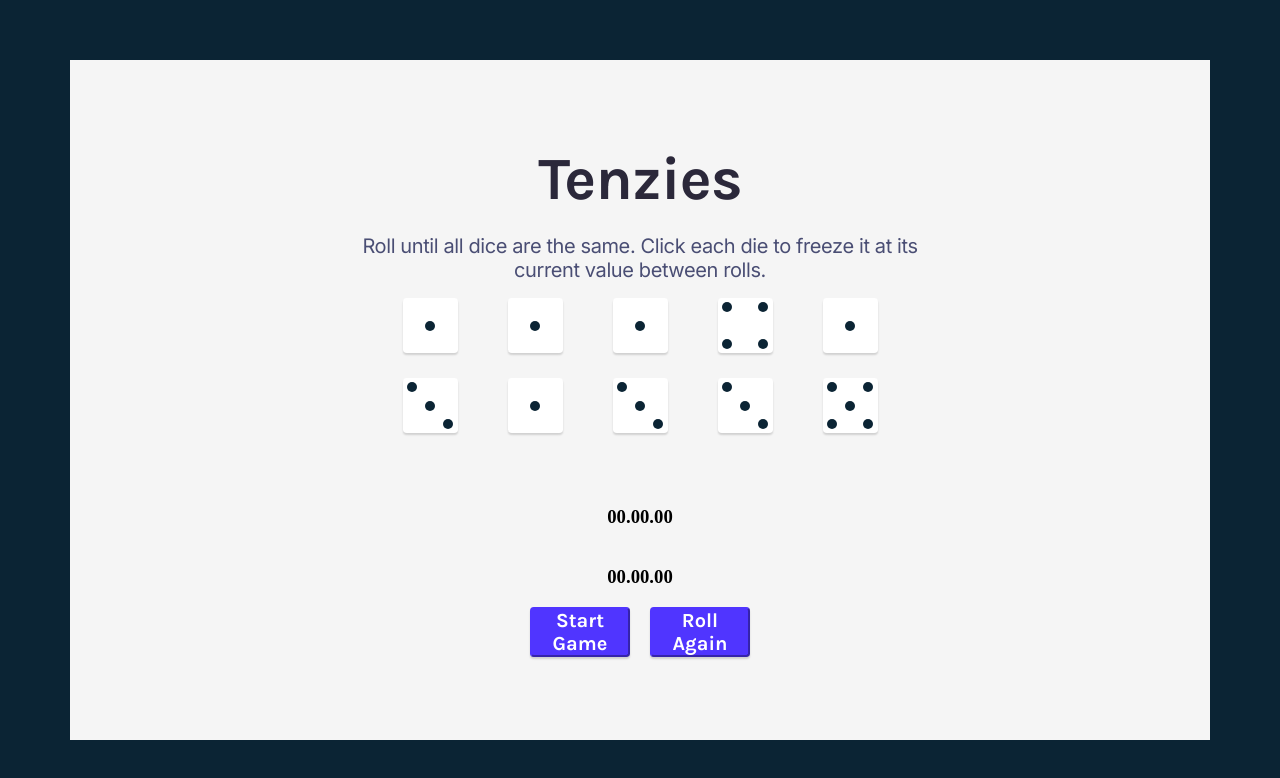
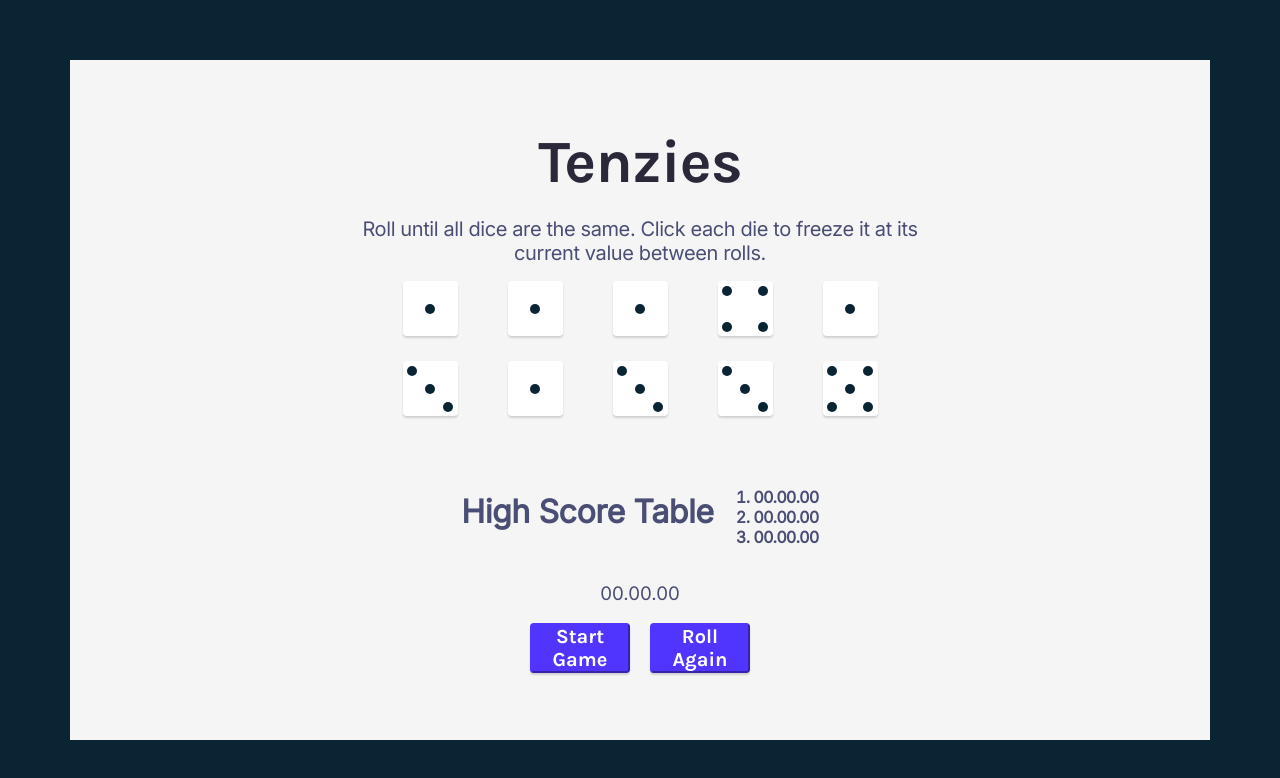
Before and after one commit to dwighthan/tenzies, a React (Create React App) app: page / in a window 1280 px wide. Shown: the top 778 px of the page. Built offline with nearby package versions, Linux system fonts and the light colour scheme.

Commit message:
finalizing highscore table and stopwatch

```diff
--- a/src/App.js
+++ b/src/App.js
@@ -19,47 +19,24 @@ function App() {
     //our state that changes when the game ends.
     const [tenzies, setTenzies] = React.useState(false)
 
-    //current highScore
-    React.useEffect(() => {
-      localStorage.setItem("score", JSON.stringify(123049))
-      const minuteTest = JSON.parse(localStorage.getItem("score"))
-      console.log(minuteTest)
-    })
+    const [highScore, setHighScore] = React.useState(localStorage.getItem("highScore") || "")
+    const [secondHighScore, setSecondHighScore] = React.useState(localStorage.getItem("secondHighScore") || "")
+    const [thirdHighScore, setThirdHighScore] = React.useState(localStorage.getItem("thirdHighScore") || "")
 
-      // React.useEffect(() => {
-
-      //   if (tenzies && !start) {
-      //     const highScoreMinutes = JSON.parse(localStorage.getItem("minuteScore"))
-      //     const highScoreSeconds = JSON.parse(localStorage.getItem("secondScore"))
-      //     const highScoreMilliSeconds = JSON.parse(localStorage.getItem("millSecondScore"))
-
-      //     const currentMinutes = (0 + Math.floor(time / 60000) % 60).slice(-2)
-      //     const currentSeconds = (0 + Math.floor(time / 1000) % 60).slice(-2)
-      //     const currentMilliseconds = (0 + (time / 10) % 1000).slice(-2)
-
-      //     if (highScoreMinutes >= currentMinutes && highScoreSeconds >= currentSeconds && highScoreMilliSeconds >= currentMilliseconds) {
-      //       localStorage.setItem("minuteScore", JSON.stringify(currentMinutes))
-      //       localStorage.setItem("secondScore", JSON.stringify(currentSeconds))
-      //       localStorage.setItem("millisecondScore", JSON.stringify(currentMilliseconds))
-      //     }
-      //   }
-
-      //   }, [tenzies, time, start])
-
-
+    //our useEffect dealing with storing highscores in localStorage
       React.useEffect(() => {
 
         if (tenzies && !start) {
-          const highScore = JSON.parse(localStorage.getItem("score"))
-
-          const score = time
-
-          if (highScore >= score) {
-            localStorage.setItem("minuteScore", JSON.stringify(score))
+          if (time <= highScore || !highScore) {
+            setHighScore(time)
+          } else if ((time >= highScore && time <= secondHighScore) || (!secondHighScore && time >= highScore)) {
+            setSecondHighScore(time)
+          } else if ((time >= secondHighScore && time <= thirdHighScore) || (!thirdHighScore && time >= secondHighScore)) {
+            setThirdHighScore(time)
           }
         }
 
-        }, [tenzies, time, start])
+        }, [tenzies, time, start, highScore, secondHighScore, thirdHighScore])
 
     //useEffect checks every die for win condition. All dice must be held and have the same value.
     React.useEffect(() => {
@@ -70,7 +47,6 @@ function App() {
           setTenzies(true)
           setStart(false)
         }
-
       }
       , [dice])
 
@@ -167,9 +143,6 @@ function App() {
     const seconds = <span>{("0" + Math.floor(time / 1000) % 60).slice(-2)}</span>
     const milliSeconds = <span>{("0" + (time / 10) % 1000).slice(-2)}</span>
 
-
-
-
   return (
     <div>
     <main className="main">
@@ -180,7 +153,8 @@ function App() {
         {diceArray}
       </div>
 
-        <HighScore minutes={minutes} seconds={seconds} milliSeconds={milliSeconds}/>
+        <HighScore highScore={highScore} secondHighScore={secondHighScore} thirdHighScore={thirdHighScore}/>
+
         <h3 className="timer">
           {minutes}
           <span>.</span>
--- a/src/components/HighScore.js
+++ b/src/components/HighScore.js
@@ -2,22 +2,45 @@ import React from "react"
 
 export default function HighScore(props) {
 
-    const [highScore, setHighScore] = ("")
+    const firstMinutes = <span>{("0" + Math.floor(props.highScore / 60000) % 60).slice(-2)}</span>
+    const firstSeconds = <span>{("0" + Math.floor(props.highScore / 1000) % 60).slice(-2)}</span>
+    const firstMilliseconds = <span>{("0" + (props.highScore / 10) % 1000).slice(-2)}</span>
 
-    React.useEffect(() => {
-        localStorage.setItem("highScore", highScore)
-      })
+    const secondMinutes = <span>{("0" + Math.floor(props.secondHighScore / 60000) % 60).slice(-2)}</span>
+    const secondSeconds = <span>{("0" + Math.floor(props.secondHighScore / 1000) % 60).slice(-2)}</span>
+    const secondMilliseconds = <span>{("0" + (props.secondHighScore / 10) % 1000).slice(-2)}</span>
+
+    const thirdMinutes = <span>{("0" + Math.floor(props.thirdHighScore / 60000) % 60).slice(-2)}</span>
+    const thirdSeconds = <span>{("0" + Math.floor(props.thirdHighScore / 1000) % 60).slice(-2)}</span>
+    const thirdMilliseconds = <span>{("0" + (props.thirdHighScore / 10) % 1000).slice(-2)}</span>
+
 
     return(
-        <div>
-        <h3 className="timer">
-          {props.minutes}
-          <span>.</span>
-          {props.seconds}
-          <span>.</span>
-          {props.milliSeconds}
-        </h3>
-
+        <div className="high-score-table">
+            <h1>High Score Table</h1>
+            <ol>
+                <li>
+                    {firstMinutes}
+                    <span>.</span>
+                    {firstSeconds}
+                    <span>.</span>
+                    {firstMilliseconds}
+                </li>
+                <li>
+                    {secondMinutes}
+                    <span>.</span>
+                    {secondSeconds}
+                    <span>.</span>
+                    {secondMilliseconds}
+                </li>
+                <li>
+                    {thirdMinutes}
+                    <span>.</span>
+                    {thirdSeconds}
+                    <span>.</span>
+                    {thirdMilliseconds}
+                </li>
+            </ol>
         </div>
     )
 }
--- a/src/styles.css
+++ b/src/styles.css
@@ -104,6 +104,26 @@ body {
     justify-self: center;
 }
 
+.timer {
+    color: #4A4E74;
+    text-align: center;
+    font-family: 'Inter', sans-serif;
+    font-style: normal;
+    font-weight: 400;
+    line-height: normal;
+}
+
+.high-score-table {
+    display: flex;
+    color: #4A4E74;
+    text-align: center;
+    font-family: 'Inter', sans-serif;
+    font-style: normal;
+    font-weight: 700;
+    line-height: normal;
+    letter-spacing: -0.393px;
+}
+
 .button-container {
     display: flex;
     flex-direction: row;
```
